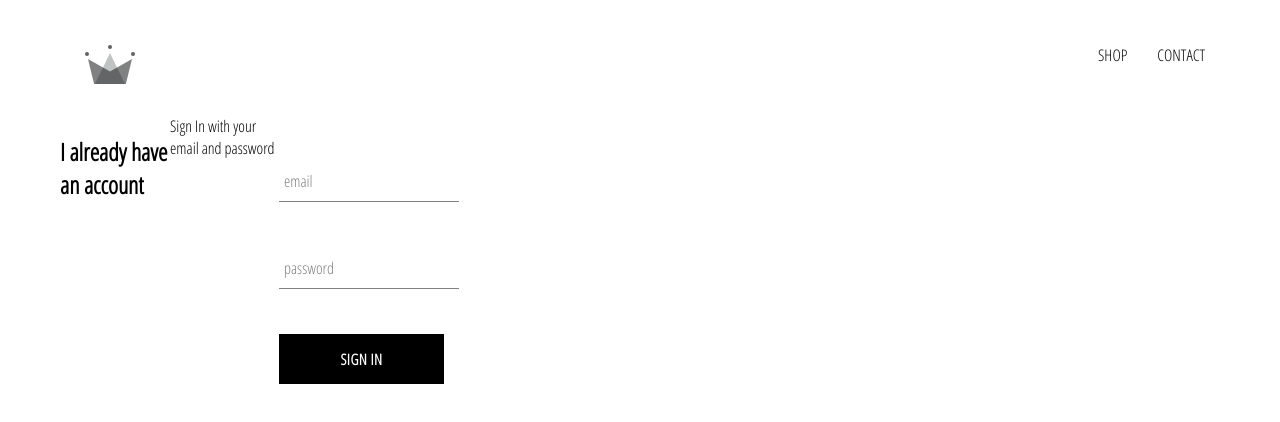
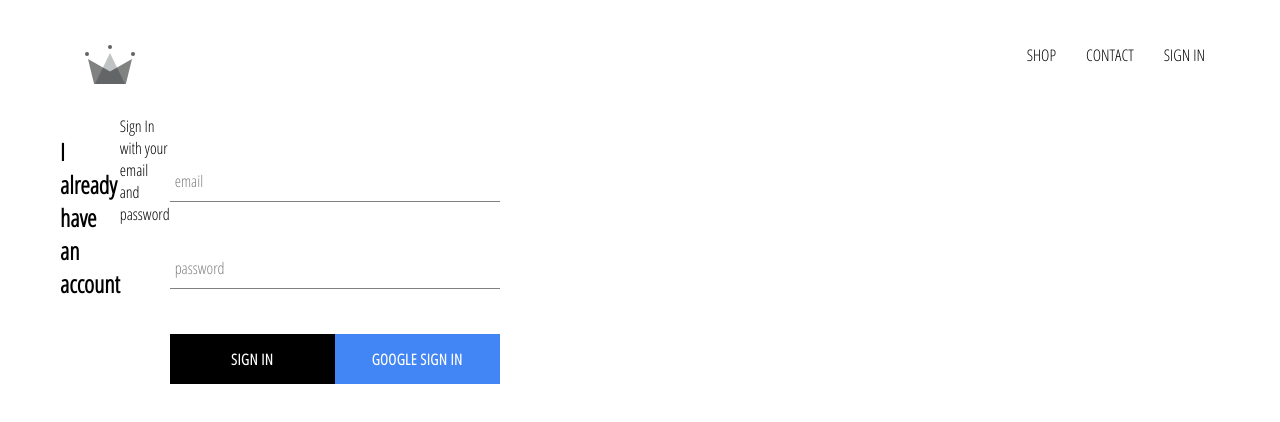
Before and after one commit to alyrmrt/crown-brand, a React (Create React App) app: page /signin in a window 1280 px wide. Shown: the top 422 px of the page. Built offline with nearby package versions, Linux system fonts and the light colour scheme; no server answers.

Commit message:
added firebase auth

```diff
--- a/package.json
+++ b/package.json
@@ -6,6 +6,7 @@
     "@testing-library/jest-dom": "^4.2.4",
     "@testing-library/react": "^9.3.2",
     "@testing-library/user-event": "^7.1.2",
+    "firebase": "^7.19.0",
     "node-sass": "^4.14.1",
     "react": "^16.13.1",
     "react-dom": "^16.13.1",
--- a/src/App.css
+++ b/src/App.css
@@ -7,3 +7,7 @@ a {
   text-decoration: none;
   color: black;
 }
+
+* {
+  box-sizing: border-box;
+}
--- a/src/App.js
+++ b/src/App.js
@@ -1,24 +1,47 @@
-import React from 'react';
+import React, { Component } from 'react';
 import { Switch, Route } from 'react-router-dom'
 import './App.css';
 import HomePage from './pages/homepage/homepage.component'
 import ShopPage from './pages/shop/shop.js'
 import Header from './components/header/header.js'
 import SignInAndSignUpPage from './pages/sign-in-and-sign-up/sign-in-and-sign-up.js'
+import { auth } from './firebase/firebase.utils.js'
 
+class App extends Component  {
+  constructor(){
+    super()
 
-function App() {
+    this.state = {
+      currentUser: null
+    }
+  }
+
+  unsubscribeFromAuth = null
+
+  componentDidMount(){
+    this.unsubscribeFromAuth = auth.onAuthStateChanged(user => {
+      this.setState({ currentUser: user })
+      console.log(user)
+    })
+  }
+
+  componentWillUnmount() {
+    this.unsubscribeFromAuth( )
+  }
+
+  render() {
     return (
       <div>
-    <Header />
+      <Header currentUser={this.state.currentUser} />
        <Switch>
         <Route exact path="/" component={HomePage} />
         <Route path="/shop" component={ShopPage} />
         <Route path="/signin" component={SignInAndSignUpPage} />
-
        </Switch>
       </div>
     );
   }
 
+}
+
 export default App;
--- a/src/components/custom-button/custom-button.js
+++ b/src/components/custom-button/custom-button.js
@@ -1,8 +1,10 @@
 import React from 'react'
 import './custom-button.styles.scss'
 
-const CustomButton = ({ children, ...otherProps}) => (
-  <button className='custom-button' {...otherProps}>
+const CustomButton = ({ children, isGoogleSignIn, ...otherProps}) => (
+  <button
+  className={`${isGoogleSignIn ? 'google-sign-in' : ''} custom-button`}
+   {...otherProps}>
     {children}
   </button>
 )
--- a/src/components/custom-button/custom-button.styles.scss
+++ b/src/components/custom-button/custom-button.styles.scss
@@ -19,4 +19,14 @@
     color: black;
     border: 1px solid black;
   }
+
+  &.google-sign-in {
+    background-color: #4285f4;
+    color: white;
+
+    &.hover {
+      background-color: #357ae8;
+
+    }
+  }
 }
--- a/src/components/header/header.js
+++ b/src/components/header/header.js
@@ -1,9 +1,10 @@
 import React from 'react'
 import { Link } from 'react-router-dom'
 import { ReactComponent as Logo }  from '../../assets/crown.svg'
+import { auth } from '../../firebase/firebase.utils.js'
 import './header.styles.scss'
 
-const Header = () => (
+const Header = ({ currentUser }) => (
   <div className='header'>
    <Link className='logo-container' to="/">
      <Logo className='logo'     />
@@ -15,9 +16,20 @@ const Header = () => (
       <Link className='option' to='/shop'>
         CONTACT
       </Link>
+      {currentUser ? (
+        <div className='option' onClick={() => auth.signOut()}>
+          SIGN OUT
+        </div>
+      ) : (
+        <Link className='option' to='/signin'>
+        SIGN IN
+        </Link>
+      )}
    </div>
   </div>
+
 )
 
 
+
 export default Header
--- a/src/components/header/header.styles.scss
+++ b/src/components/header/header.styles.scss
@@ -20,6 +20,7 @@
 
     .option {
       padding: 10px 15px;
+      cursor: pointer;
     }
   }
 }
--- a/src/components/sign-in/sign-in.js
+++ b/src/components/sign-in/sign-in.js
@@ -2,6 +2,7 @@ import React, { Component } from 'react'
 import FormInput from '../form-input/form-input.js'
 import  CustomButton from '../custom-button/custom-button.js'
 import './sign-in.styles.scss'
+import { signInWithGoogle } from '../../firebase/firebase.utils.js'
 
 
 class SignIn extends Component {
@@ -47,9 +48,14 @@ class SignIn extends Component {
         value={this.state.password}
         label="password"
         handleChange={this.handleChange}
-        required />
-
-   <CustomButton type="submit">Sign In </CustomButton>
+        required
+        />
+        <div className='buttons'>
+        <CustomButton type="submit">Sign In </CustomButton>
+        <CustomButton onClick={signInWithGoogle} isGoogleSignIn>
+          GOOGLE SIGN IN
+        </CustomButton>
+        </div>
       </form>
       </div>
     )
--- a/src/components/sign-in/sign-in.styles.scss
+++ b/src/components/sign-in/sign-in.styles.scss
@@ -1,5 +1,5 @@
 .sign-in {
-  width: 30vw;
+  width: 380px;
   display: flex;
   flex-direction: colu
 }
@@ -7,3 +7,8 @@
 .title {
   margin: 10px 0
 }
+
+.buttons {
+  display: flex;
+  justify-content: space-between;
+}
--- /dev/null
+++ b/src/firebase/firebase.utils.js
@@ -0,0 +1,26 @@
+import firebase from 'firebase/app'
+import 'firebase/firestore'
+import 'firebase/auth'
+
+const config = {
+    apiKey: "AIzaSyA2Xl4uO4MnwjB_PDlUYsKEMmbM90coEPg",
+    authDomain: "crown-db-02472.firebaseapp.com",
+    databaseURL: "https://crown-db-02472.firebaseio.com",
+    projectId: "crown-db-02472",
+    storageBucket: "crown-db-02472.appspot.com",
+    messagingSenderId: "138821558136",
+    appId: "1:138821558136:web:292d5701ec09605e9a328d",
+    measurementId: "G-3R016Y9BKL"
+  }
+
+  firebase.initializeApp(config)
+
+ export const auth = firebase.auth()
+ export const firestore = firebase.firestore()
+
+ const provider = new firebase.auth.GoogleAuthProvider()
+ provider.setCustomParameters({ prompt: 'select_account '})
+ export const signInWithGoogle = () => auth.signInWithPopup(provider)
+
+
+ export default firebase
```
Also changed, not shown: 1 other file (tests, documents, lock files or other folders). Lines whose indentation alone changed are shown as unchanged.
